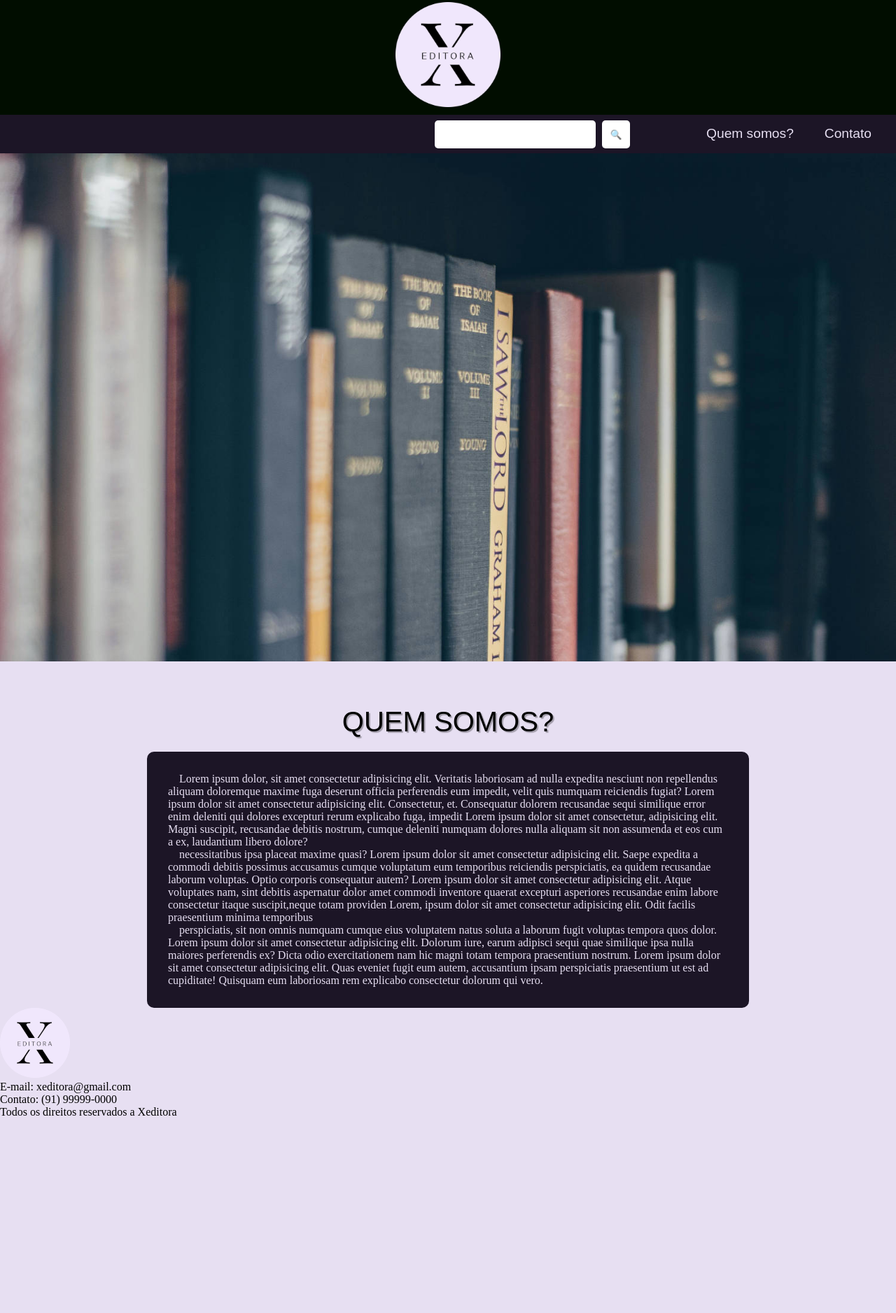
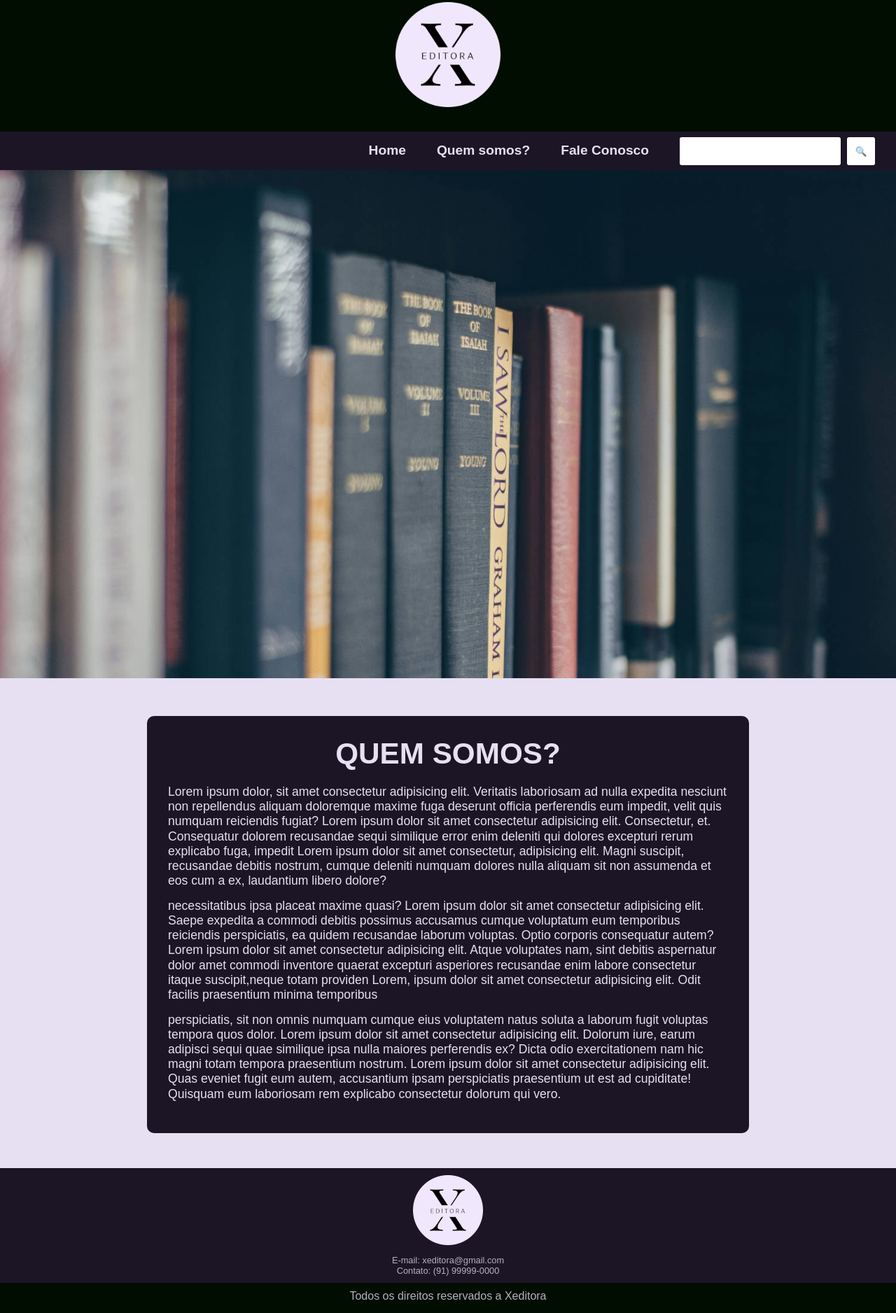
Before and after one commit to PLorazx1/XEditora, a plain HTML site: page index.html in a window 1280 px wide. Shown: the part 22-1898 px from the top of the page at 70% size. Before the commit the page ends 1620 px from the top, so only its background shows below. Drawn offline with Linux system fonts and the light colour scheme.

Commit message:
toques finais da pagina inicial

```diff
--- a/index.html
+++ b/index.html
@@ -15,27 +15,32 @@
 <body>
     <header>
         <div  id="LogoTopo"><img src="imagens/logo-xeditora-200px.png" alt="Logo da empresa X Editora"></div>
+    </header>
     <nav>
+        <div id="NavMenu">
+            <a href="#">Home</a>
+            <a href="#DesQS">Quem somos?</a>
+            <a href="#">Fale Conosco</a>
+        </div>
         <div id="PesqGeral">
             <input type="search" name="PesqLivro" id="AreaPesq">
             <input type="button" value="&#x1F50D" id="PesqLupa">
         </div>
-            <div id="NavMenu">
-                <a href="#">Quem somos?</a>
-                <a href="#">Contato</a>
-            </div>
     </nav>
-    </header>
     <main>
-        <section id="ImgCapa">
+        <section>
+            <picture id="ImgCapa">
                 <source media="(max-width: 550)" srcset="imagens/livros-img-capa-500" type="image/jpg">
                 <source media="(max-width: 750)" srcset="imagens/livros-img-capa-700" type="image/jpg">
                 <source media="(max-width: 950)" srcset="imagens/livros-img-capa-900" type="image/jpg">
                 <source media="(max-width: 1150)" srcset="imagens/livros-img-capa-1100" type="image/jpg">
-            <img src="imagens/livros-img-capa-1500.jpg" alt="Livros em uma estante com uma frase escrita na frente 'Sua biblioteca online...'">
+                <img src="imagens/livros-img-capa-1500.jpg" alt="Livros em uma estante">
+            </picture>
         </section>
+        <article id="DesQS">
+
             <h2>QUEM SOMOS?</h2>
-        <article id="DesQS">
+
             <p>Lorem ipsum dolor, sit amet consectetur adipisicing elit. Veritatis laboriosam ad nulla expedita nesciunt non repellendus aliquam doloremque maxime fuga deserunt officia perferendis eum impedit, velit quis numquam reiciendis fugiat? Lorem ipsum dolor sit amet consectetur adipisicing elit. Consectetur, et. Consequatur dolorem recusandae sequi similique error enim deleniti qui dolores excepturi rerum explicabo fuga, impedit Lorem ipsum dolor sit amet consectetur, adipisicing elit. Magni suscipit, recusandae debitis nostrum, cumque deleniti numquam dolores nulla aliquam sit non assumenda et eos cum a ex, laudantium libero dolore?</p>
 
             <p>necessitatibus ipsa placeat maxime quasi? Lorem ipsum dolor sit amet consectetur adipisicing elit. Saepe expedita a commodi debitis possimus accusamus cumque voluptatum eum temporibus reiciendis perspiciatis, ea quidem recusandae laborum voluptas. Optio corporis consequatur autem? Lorem ipsum dolor sit amet consectetur adipisicing elit. Atque voluptates nam, sint debitis aspernatur dolor amet commodi inventore quaerat excepturi asperiores recusandae enim labore consectetur itaque suscipit,neque totam providen Lorem, ipsum dolor sit amet consectetur adipisicing elit. Odit facilis praesentium minima temporibus</p>
@@ -44,9 +49,11 @@
         </article>
     </main>
     <footer>
-        <div id="rodape"><img src="imagens/logo-xeditora-100px.png" alt=""></div>
+        <div id="LogoBaixo"><img src="imagens/logo-xeditora-100px.png" alt=""></div>
+        <div id="Contatos">
             <p>E-mail: xeditora@gmail.com</p>
             <p>Contato: (91) 99999-0000</p>
+        </div>
         <div id="TermUso">Todos os direitos reservados a Xeditora</div>
     </footer>
 </body>
--- a/style.css
+++ b/style.css
@@ -4,6 +4,7 @@
 
 *{
     margin: 0px;
+    padding: 0px;
 }
 
 @import url('https://fonts.googleapis.com/css2?family=Mukta:wght@200;300;400;500;600;700;800&display=swap');
@@ -31,13 +32,15 @@ body{
 
 header{
     background-color: #010D00;
-    min-height: 240px;
+    min-height: 210px;
     max-height: 250px;
 }
 
 #LogoTopo{
-    width: 150px;
-    height: 150px;
+    min-width: 100px;
+    max-width: 150px;
+    min-height: 100px;
+    max-height: 150px;
     margin: auto;
 }
 
@@ -52,20 +55,20 @@ nav{
     min-height: 55px;
     max-height: 60px;
     text-align: right;
-    margin-top: 36px;
 }
 #AreaPesq{
     min-height: 40px;
     max-height: 45px;
     min-width: 230px;
     max-width: 300px;
-    border-radius: 5px;
+    border-radius: 3px;
     margin-top: 8px;
-    margin-left: 5%;
+    margin-left: 5px;
     margin-right: 5px;
     background-color: white;
     border-style: none;
     box-shadow: none;
+    display: inline;
 }
 
 #PesqLupa{
@@ -74,11 +77,12 @@ nav{
     min-width: 40px;
     max-width: 45px;
     margin-top: 8px;
-    margin-right: 100px;
-    border-radius: 5px;
+    margin-right: 30px;
+    border-radius: 3px;
     background-color: white;
-    border-style: none;
+    border-style: none;z
     box-shadow: none;
+    display: inline;
 }
 
 #PesqGeral{
@@ -88,7 +92,6 @@ nav{
 #NavMenu{
     display: inline;
     text-decoration: none;
-    text-align: right;
 }
 
 #NavMenu > a{
@@ -97,38 +100,72 @@ nav{
     margin-right: 30px;
     font-size: 1.2em;
     font-family: var(--font-kanit);
+    font-weight: bolder;
     color: var(--cor1);
+    transition-duration: 0.3s;
+    border-radius: 3px;
 }
 
 #NavMenu > a:hover{
     background-color: var(--cor1);
     color: var(--cor2);
-    border-radius: 5px;
 }
 
 #ImgCapa > img{
     width: 100%;
-}
-
-main > h2{
-    margin-top: 60px;
-    margin-bottom: 20px;
-    text-align: center;
-    font-family: var(--font-kanit);
-    font-weight: 100;
-    font-size: 2.5em;
-    text-shadow: 2px 2px 1px #0d0d0d50;
+    margin-bottom: 50px;
 }
 
 #DesQS{
     background-color: var(--cor2);
-    min-width: 200px;
+    min-width: 320px;
     max-width: 800px;
     min-height: 200px;
-    max-height: 800px;
     padding: 30px;
     color: var(--cor1);
-    text-indent: 2%;
     margin: auto;
     border-radius: 10px;
+    font-family: var(--font-padrao);
+    font-size: 1.1em;
 }
+
+#DesQS > h2{
+    margin-bottom: 20px;
+    text-align: center;
+    font-family: var(--font-patrick-hand);
+    font-weight: bolder;
+    font-size: 2.4em;
+}
+
+#DesQS > p{
+    padding-bottom: 15px;
+    line-height: 1.2em;
+}
+
+footer{
+    margin-top: 50px;
+}
+
+#LogoBaixo{
+    text-align: center;
+    padding: 10px;
+    background-color: var(--cor2);
+}
+
+#Contatos{
+    background-color: var(--cor2);
+    padding-bottom: 10px;
+    text-align: center;
+    color: var(--cor0);
+    font-family: var(--font-mukta);
+    font-size: 0.8em;
+}
+
+#TermUso{
+    text-align: center;
+    padding-top: 10px;
+    padding-bottom: 15px;
+    background-color: var(--cor4);
+    color: var(--cor0);
+    font-family: var(--font-mukta);
+}
```
Lines whose indentation alone changed are shown as unchanged.
